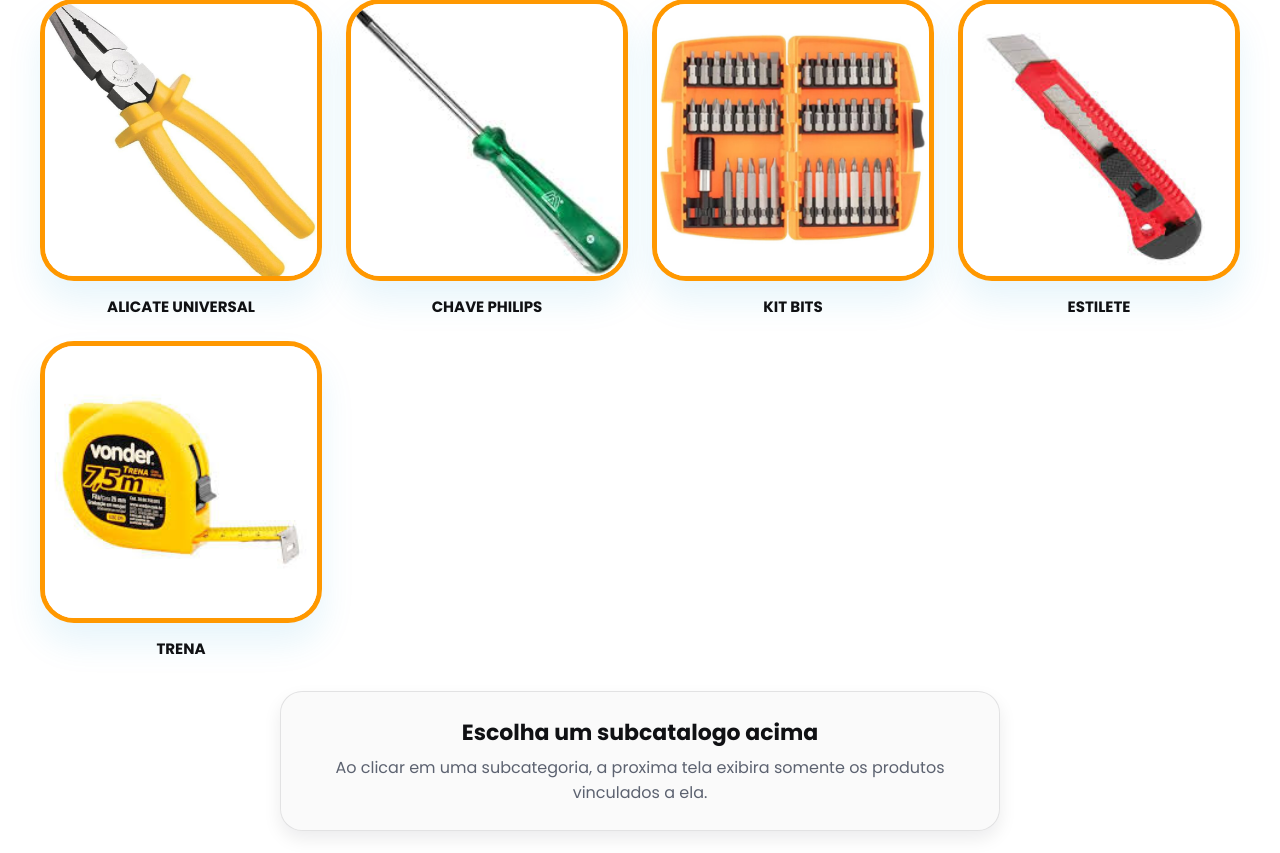
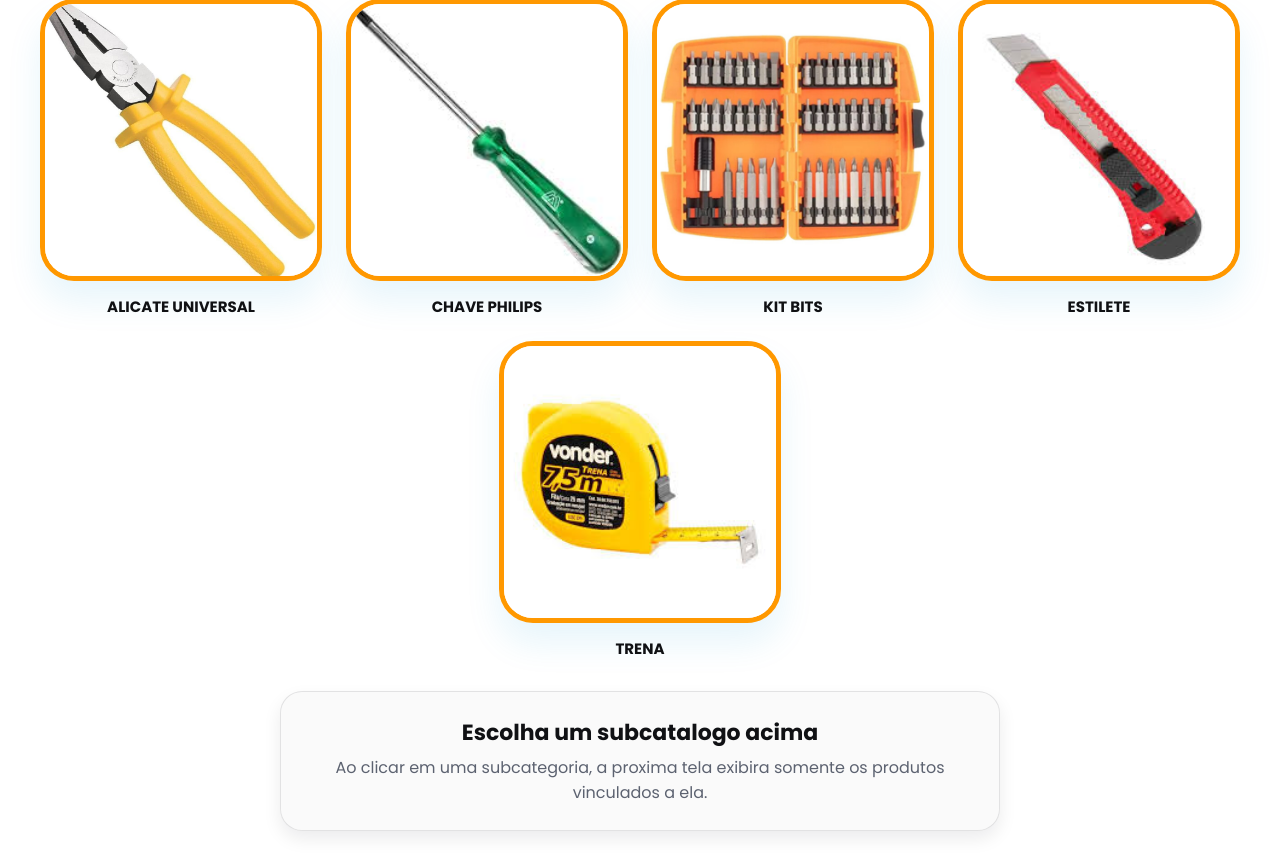
Before and after one commit to FilipeCampos25/SiteClienteLucas, a FastAPI app: page /categorias/cantoneira-suporte-para-prateleira in a window 1280 px wide. Shown: the part 311-1164 px from the top of the page. Run offline with FastAPI, Linux system fonts and the light colour scheme; data comes from the database, SQL or seed files in the repository; parts of the project's set-up code (start-up, migrations or seed data) failed here and were passed over.

Commit message:
fix: reajustes no layout

```diff
--- a/static/css/site.css
+++ b/static/css/site.css
@@ -1320,6 +1320,14 @@ button{ cursor: pointer; }
 }
 .category-subcatalog__grid{
   align-items: start;
+}
+.category-subcatalog__grid--centered{
+  display: flex;
+  flex-wrap: wrap;
+  justify-content: center;
+}
+.category-subcatalog__grid--centered .category-subcatalog__card{
+  flex: 0 1 calc((100% - 72px) / 4);
 }
 .category-subcatalog__card{
   min-width: 0;
--- a/templates/base_new.html
+++ b/templates/base_new.html
@@ -5,7 +5,7 @@
   <meta name="viewport" content="width=device-width, initial-scale=1.0">
   <title>{{ SITE_CONFIG.site_title }}</title>
   <link rel="icon" type="image/png" href="/static/images/ico.png?v=20260304">
-  <link rel="stylesheet" href="/static/css/site.css?v=18">
+  <link rel="stylesheet" href="/static/css/site.css?v=19">
   <link rel="preconnect" href="https://fonts.googleapis.com">
   <link rel="preconnect" href="https://fonts.gstatic.com" crossorigin>
   <link href="https://fonts.googleapis.com/css2?family=Poppins:wght@300;400;500;600;700&display=swap" rel="stylesheet">
--- a/templates/categoria.html
+++ b/templates/categoria.html
@@ -37,7 +37,7 @@
     {% if subcategorias and not subcategoria_atual %}
     <section class="category-subcatalog" aria-labelledby="subcatalogo-title">
 
-      <div class="home-categories__grid category-subcatalog__grid">
+      <div class="home-categories__grid category-subcatalog__grid{% if categoria.slug == 'cantoneira-suporte-para-prateleira' %} category-subcatalog__grid--centered{% endif %}">
         {% for subcategoria in subcategorias %}
         <a
           href="/categorias/{{ categoria.slug }}/subcategorias/{{ subcategoria.slug }}"
```
